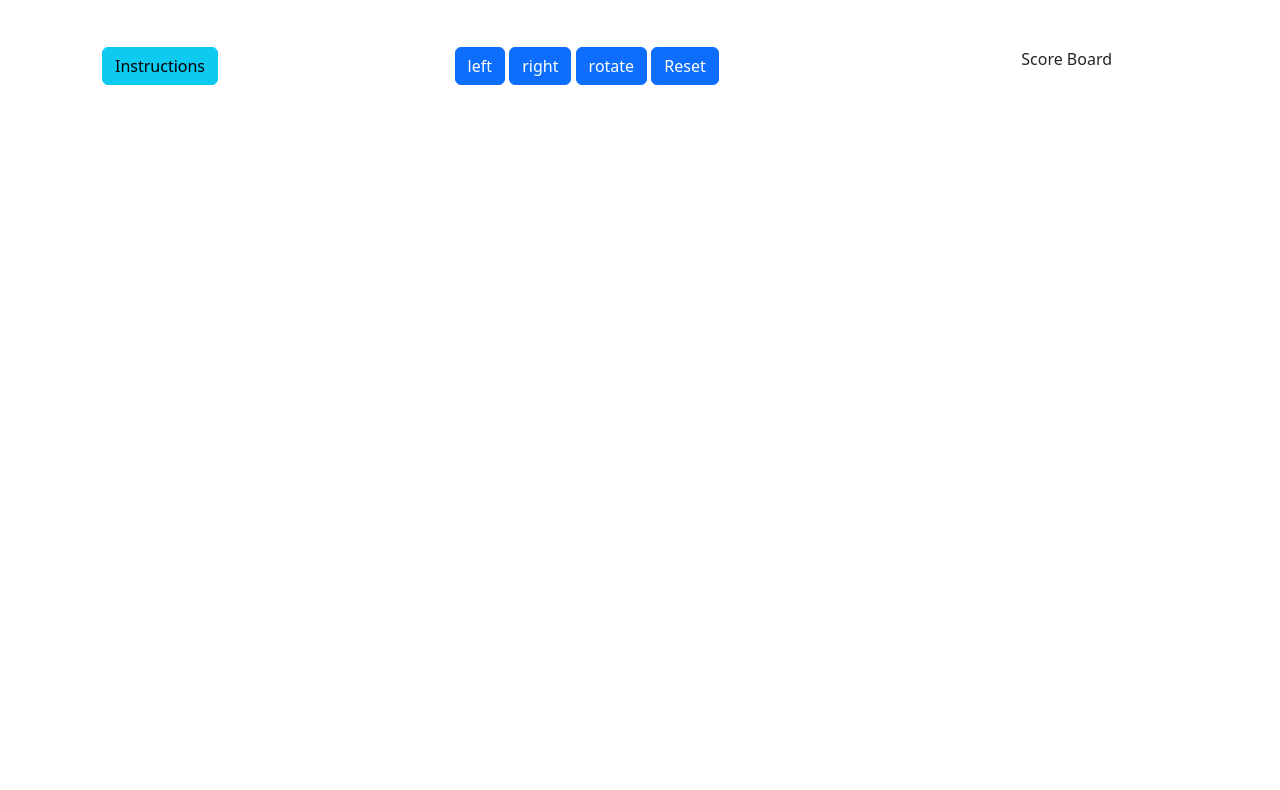
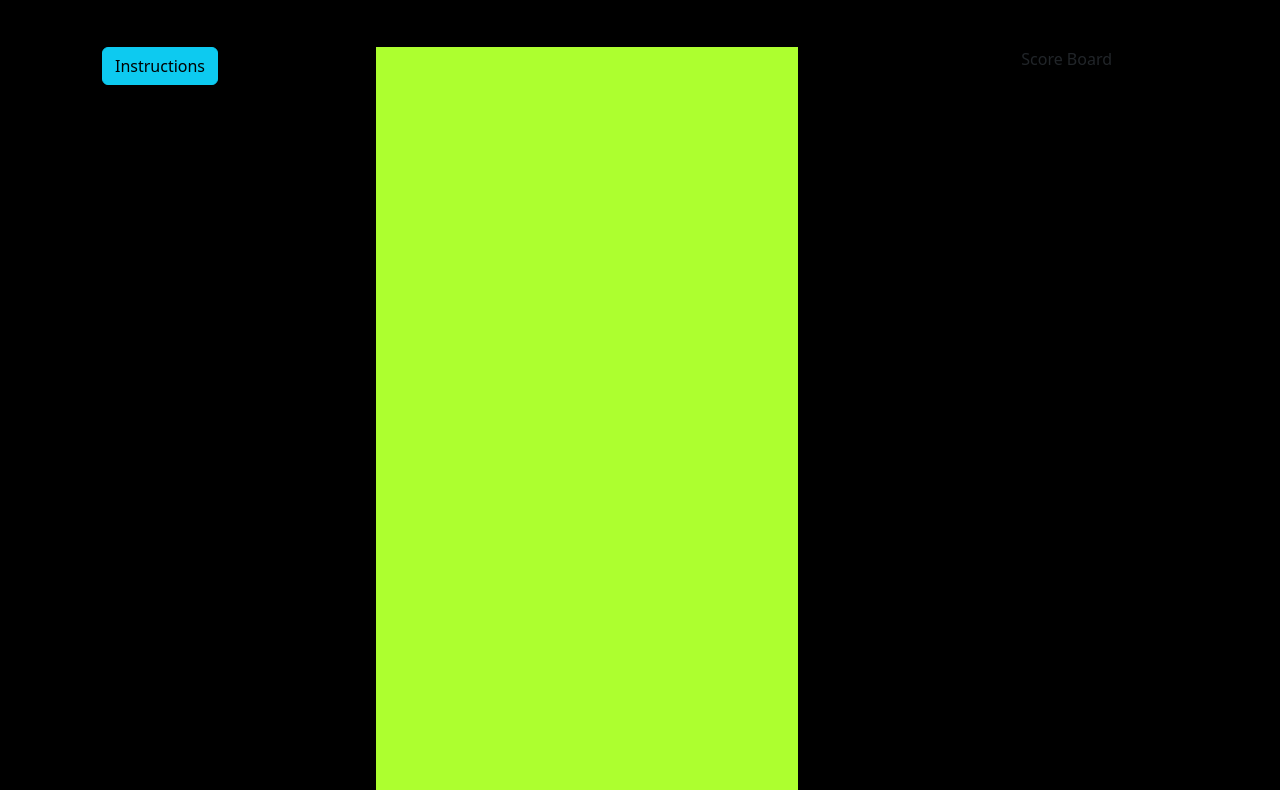
Before and after one commit to TomFearn/Block-Flow, a plain HTML site: page index.html in a window 1280 px wide. Shown: the part 57-847 px from the top of the page. Before the commit the page ends 800 px from the top, so only its background shows below. Drawn offline with nearby package versions, Linux system fonts and the light colour scheme; files that its build step writes are made by us from their sources; files whose address does not match are found by name.

Commit message:
add base css styles

```diff
--- a/assets/css/style.css
+++ b/assets/css/style.css
@@ -1,9 +1,26 @@
-<html lang="en">
 
-<head>
-    <meta charset="UTF-8">
-    <meta name="viewport" content="width=device-width, initial-scale=1.0">
-    <title>Tetris demo</title>
-    <link href="https://cdn.jsdelivr.net/npm/bootstrap@5.3.3/dist/css/bootstrap.min.css" rel="stylesheet" integrity="sha384-QWTKZyjpPEjISv5WaRU9OFeRpok6YctnYmDr5pNlyT2bRjXh0JMhjY6hW+ALEwIH" crossorigin="anonymous">
-    <link rel="stylesheet" href="style.css">
-</head>
+
+body {
+    background-color: black;
+    min-height: 120vh;
+}
+
+.game-container{
+    display: flex;
+    justify-content: center;
+}
+
+#gameBoard {
+    width: 422px;
+    display: grid;
+    grid-template-columns: repeat(10, 40px);
+    grid-template-rows: repeat(20, 40px);
+    grid-gap: 2px;
+    background-color: greenyellow;
+    border: 2px solid greenyellow;
+    padding: 0;
+}
+
+.cell {
+    background-color: black;
+}
```
